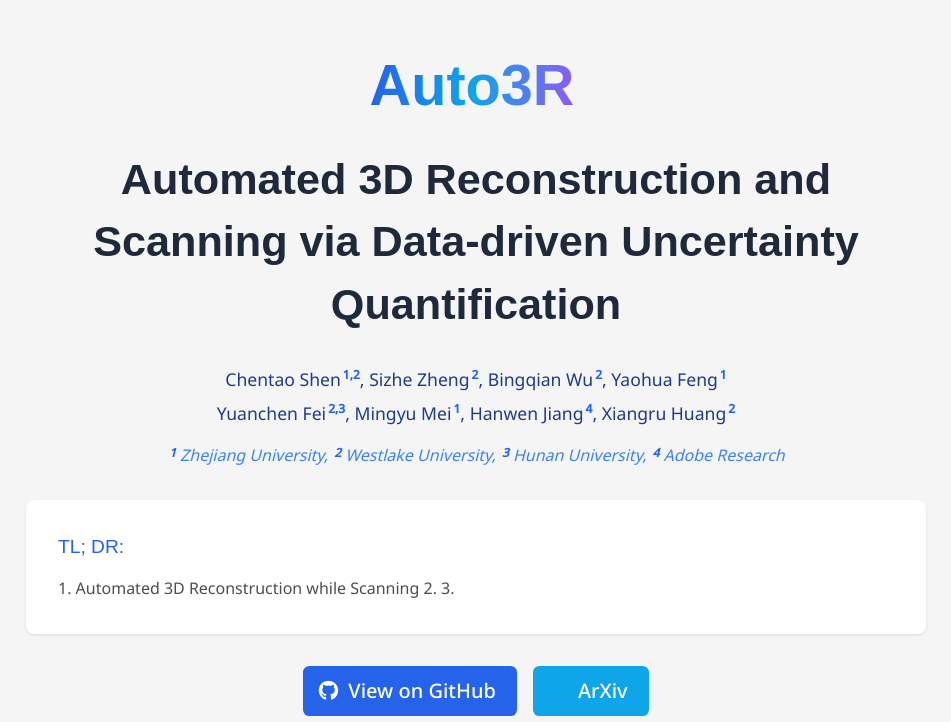
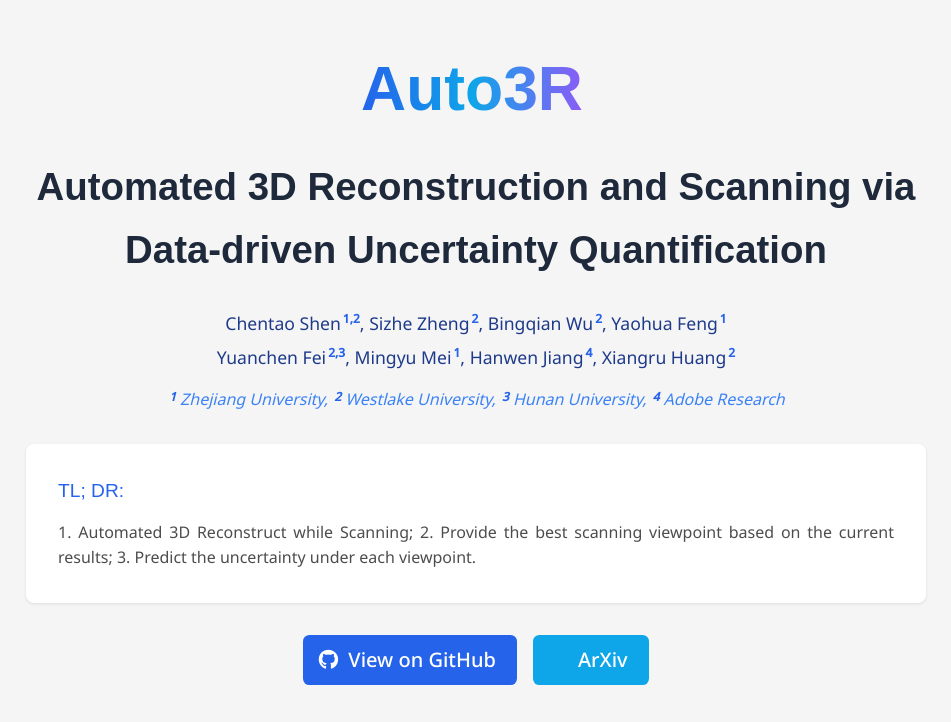
Before and after one commit to tomatoma00/auto3r.github.io, a plain HTML site: page index.html in a window 1280 px wide. Shown: the top 722 px of the page, without its empty margins (164-1115 px from the left). Drawn offline with nearby package versions, Linux system fonts and the light colour scheme; some icons are missing; a web font is replaced by a local one.

Commit message:
Update index.html

```diff
--- a/index.html
+++ b/index.html
@@ -50,7 +50,7 @@
     }
 
     .highlight-auto3r {
-      font-size: 1.2em;
+      font-size: 1.3em;
       font-weight: 800;
       background: linear-gradient(90deg, #2563eb, #0ea5e9, #8b5cf6);
       -webkit-background-clip: text;
@@ -63,7 +63,7 @@
     }
 
     .title-rest {
-      font-size: 0.9em;
+      font-size: 0.8em;
       font-family: 'Google Sans', sans-serif;
       font-weight: 600;
       color: var(--text-dark);
@@ -247,9 +247,9 @@
           <div class="abstract-section">
             <div class="abstract-title">TL; DR: </div>
             <p class="is-size-6">
-              1. Automated 3D Reconstruction while Scanning
-              2.
-              3.
+              1. Automated 3D Reconstruct while Scanning;
+              2. Provide the best scanning viewpoint based on the current results;
+              3. Predict the uncertainty under each viewpoint.
             </p>
           </div>
 
```
